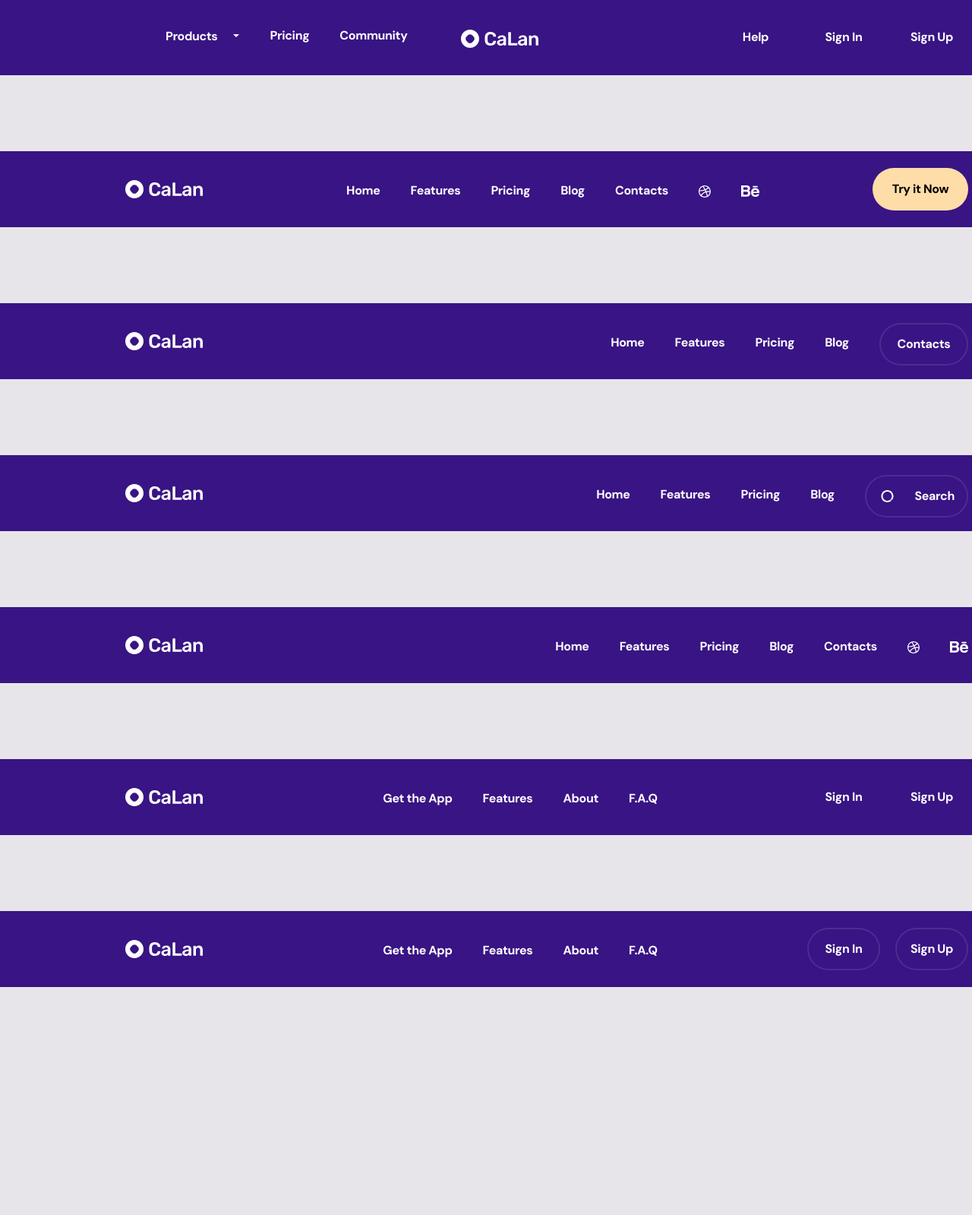
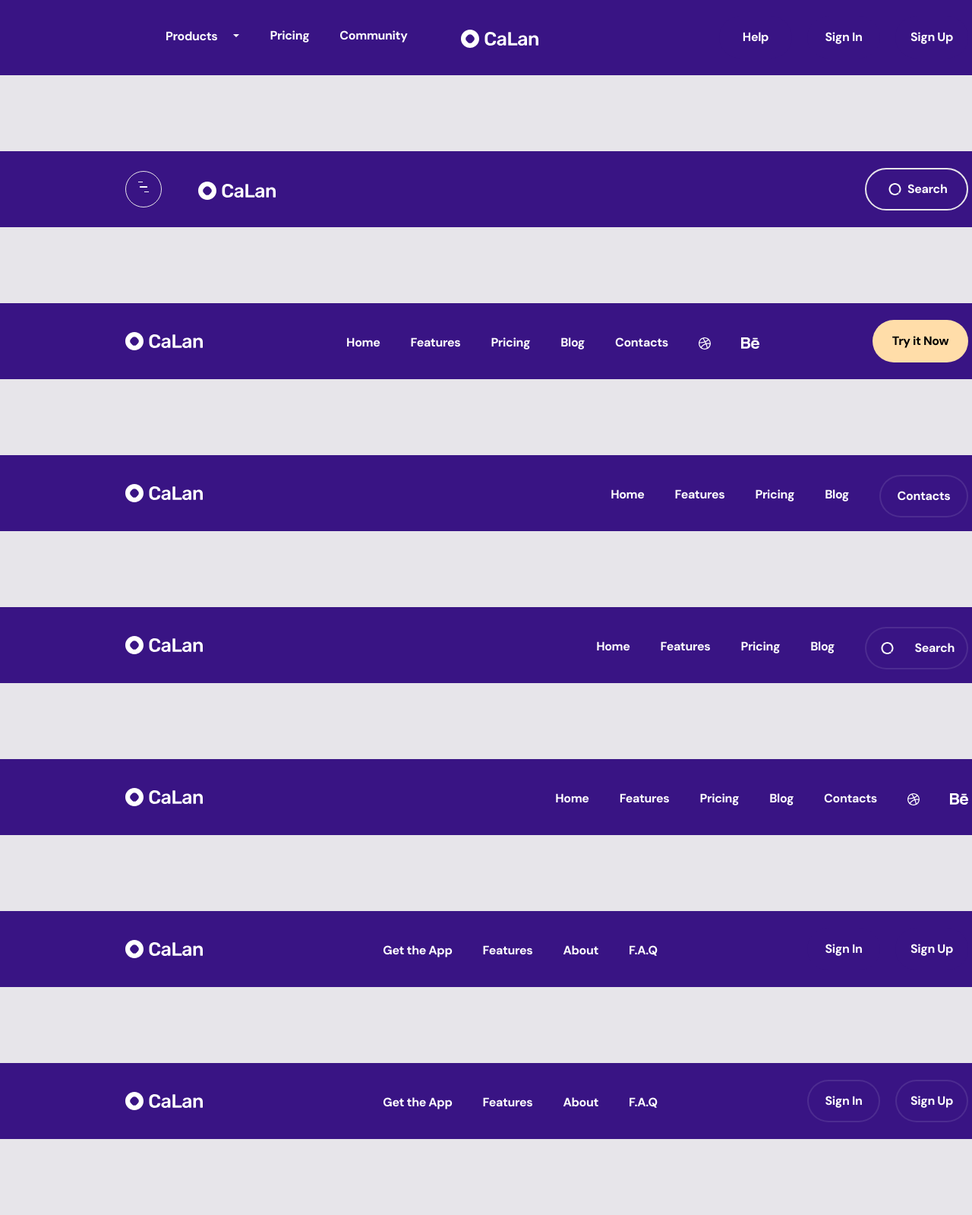
Before and after one commit to Knightch/Navbar-temp, a Node project: template app/index.njk in a window 1280 px wide. Shown: the part 2738-4337 px from the top of the page at 76% size. Before the commit the page ends 4137 px from the top, so only its background shows below. Run offline with Node 20 templates, Linux system fonts and the light colour scheme; the template is opened without the code that fills it, so the values that code supplies are empty; some libraries are stand-ins or nearby versions.

Commit message:
nav15 desktops view

```diff
--- a/app/partials/_header15.njk
+++ b/app/partials/_header15.njk
@@ -0,0 +1,14 @@
+<!-- navigation-10 -->
+<div class="header__container dark-theme">
+    <div class="circle-hamburger desktop-view">
+        <span class="bar bar-light"></span>
+        <span class="bar bar-light"></span>
+        <span class="bar bar-light"></span>
+    </div>
+     <div class="header__logo-nav-dark15"></div>
+    <div class="header__buttons">
+        <button class="search-button__dark">
+            <img src="image/svg/navigations/icons/Search.svg" alt="path"> Search
+        </button>
+    </div>
+</div>
--- a/dist/css/style.css
+++ b/dist/css/style.css
@@ -143,7 +143,7 @@ button {
   }
 }
 
-.header__container .header__logo-nav-7, .header__container .header__logo-nav-8, .header__container .header__logo-nav-dark, .header__container .header__logo-nav-dark14 {
+.header__container .header__logo-nav-7, .header__container .header__logo-nav-8, .header__container .header__logo-nav-dark, .header__container .header__logo-nav-dark14, .header__container .header__logo-nav-dark15 {
   position: relative;
   left: -10px;
   background-image: url("/image/svg/navigations/Logo-mobile.svg");
@@ -154,7 +154,7 @@ button {
 }
 
 @media (min-width: 1200px) {
-  .header__container .header__logo-nav-7, .header__container .header__logo-nav-8, .header__container .header__logo-nav-dark, .header__container .header__logo-nav-dark14 {
+  .header__container .header__logo-nav-7, .header__container .header__logo-nav-8, .header__container .header__logo-nav-dark, .header__container .header__logo-nav-dark14, .header__container .header__logo-nav-dark15 {
     background-image: url("/image/svg/navigations/logo.svg");
     left: 15px;
     top: 5px;
@@ -167,19 +167,25 @@ button {
   left: 26px;
 }
 
-.header__container .header__logo-nav-dark, .header__container .header__logo-nav-dark14 {
+.header__container .header__logo-nav-dark, .header__container .header__logo-nav-dark14, .header__container .header__logo-nav-dark15 {
   left: -36px;
   background-image: url("/image/svg/header/Navigations/mobile-dark-logo.svg");
 }
 
 @media (min-width: 1200px) {
-  .header__container .header__logo-nav-dark, .header__container .header__logo-nav-dark14 {
+  .header__container .header__logo-nav-dark, .header__container .header__logo-nav-dark14, .header__container .header__logo-nav-dark15 {
     background-image: url("/image/svg/navigations/light-logo.svg");
   }
 }
 
 .header__container .header__logo-nav-dark14 {
   left: -75px;
+}
+
+@media (min-width: 1200px) {
+  .header__container .header__logo-nav-dark15 {
+    left: -32%;
+  }
 }
 
 .header__container .header__logo {
@@ -537,7 +543,7 @@ button {
   }
 }
 
-.header__container .header__buttons .search-button, .header__container .header__buttons_mobile-view .search-button {
+.header__container .header__buttons .search-button, .header__container .header__buttons_mobile-view .search-button, .header__container .header__buttons .search-button__dark, .header__container .header__buttons_mobile-view .search-button__dark {
   width: 112px;
   height: 48px;
   background-color: #fff;
@@ -546,10 +552,15 @@ button {
 }
 
 @media (min-width: 1200px) {
-  .header__container .header__buttons .search-button, .header__container .header__buttons_mobile-view .search-button {
+  .header__container .header__buttons .search-button, .header__container .header__buttons_mobile-view .search-button, .header__container .header__buttons .search-button__dark, .header__container .header__buttons_mobile-view .search-button__dark {
     width: 136px;
     height: 56px;
   }
+}
+
+.header__container .header__buttons .search-button__dark, .header__container .header__buttons_mobile-view .search-button__dark {
+  background-color: #391484;
+  color: #fff;
 }
 
 @media (min-width: 1200px) {
```
Also changed, not shown: app/assets/scss/templates/_navigation.scss (+22 -12 lines), 2 other files.
